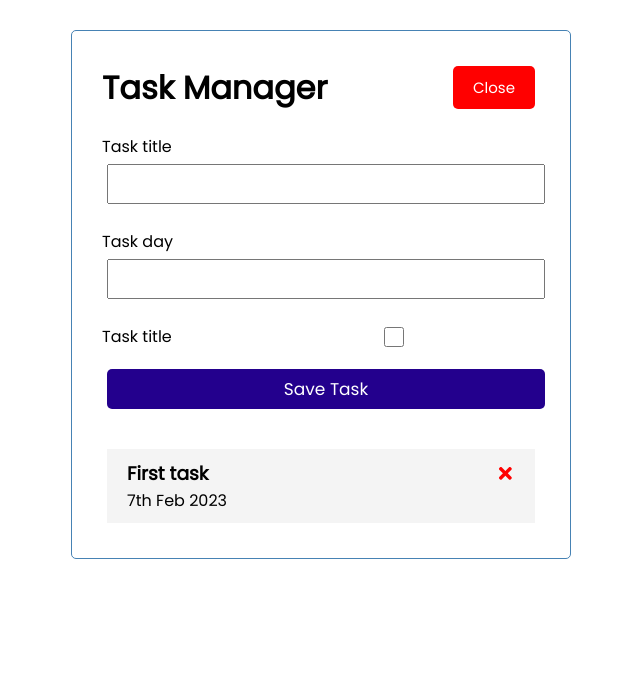
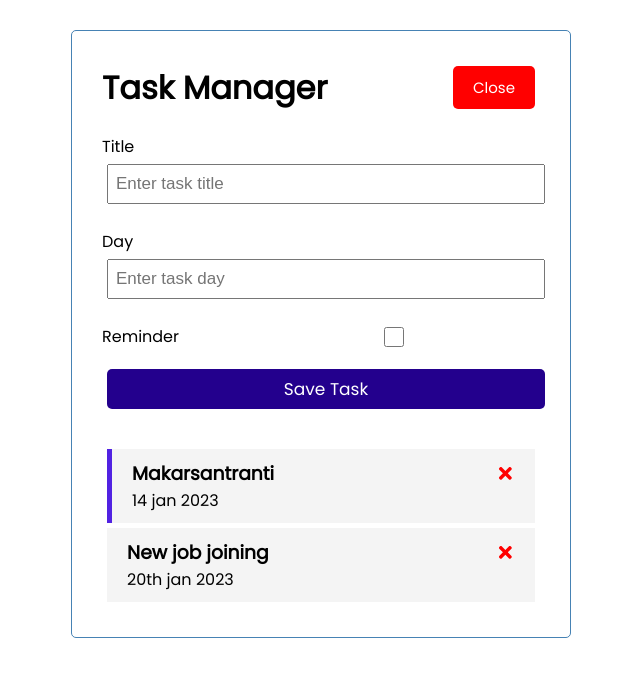
Before and after one commit to Miteshvaghela/react-task-manager, a React (Create React App) app: page / in a window 1280 px wide. Both pictures are taken after a click on the button "Open". Shown: the top 676 px of the page, without its empty margins (319-959 px from the left). Built offline with nearby package versions, Linux system fonts and the light colour scheme; data requests are answered from the project's data file.

Commit message:
new update

```diff
--- a/db.json
+++ b/db.json
@@ -1,9 +1,15 @@
 {
   "tasks": [
     {
-      "id": 1,
-      "title": "First task",
-      "day": "7th Feb 2023",
+      "id": 197,
+      "title": "Makarsantranti",
+      "day": "14 jan 2023",
+      "reminder": true
+    },
+    {
+      "id": 602,
+      "title": "New job joining ",
+      "day": "20th jan 2023",
       "reminder": false
     }
   ]
--- a/src/App.js
+++ b/src/App.js
@@ -1,21 +1,20 @@
-import {useState, useEffect} from 'react';
+import {React, useState, useEffect} from 'react';
 import './App.css';
 import Header from './components/Header';
-import AddForm from './components/AddForm';
+import TaskForm from './components/TaskForm';
 import Tasks from './components/Tasks';
-// https://github.com/Miteshvaghela/react-task-manager.git
 
 const App = ({}) => {
-  const [showAddForm, setShowAddFrom] = useState(false);
+
   const [tasks, setTasks] = useState([]);
 
   useEffect(() => {
-    const getAllTasks = async () =>{
-        const data = await fetchTasks();
-
-        setTasks(data);
+    const getAllTasks = async () => {
+        const allTasksData = await fetchTasks();
+        setTasks(allTasksData);
     }
     getAllTasks();
+
   }, []);
 
   const fetchTasks = async () => {
@@ -25,49 +24,33 @@ const App = ({}) => {
   }
 
   const fetchTask = async (id) => {
-    const task = await fetch(`http://localhost:8000/tasks/${id}`);
-    const res = await task.json();
+    const taskData = await fetch(`http://localhost:8000/tasks/${id}`);
+    const res = await taskData.json();
     return res;
   }
 
-  const onAddForm = () => {
-    setShowAddFrom(!showAddForm);
-  }
 
-  const onSaveTask = async (obj) => {
+  const [showForm, setShowForm] = useState(false);
+  const addTask = async (obj) => {
     const newTask = {
-      id : Math.floor(Math.random()*1000)+1,
+      id : Math.floor(Math.random() * 1000)+1,
       title : obj.title,
       day : obj.day,
       reminder : obj.reminder
     }
 
-    await fetch('http://localhost:8000/tasks',{
+    await fetch(`http://localhost:8000/tasks`, {
       method : 'post',
-      body : JSON.stringify(newTask),
       headers : {
-        'content-type':'application/json'
-      }
+        'content-type' : 'application/json'
+      },
+      body : JSON.stringify(newTask)
     });
+
     setTasks([...tasks, newTask]);
   }
-
-  const toggleMe = async (id) => {
-
-    const obj = await fetchTask(id);
-
-    obj.reminder = !obj.reminder;
-    console.log(obj);
-
-    await fetch(`http://localhost:8000/tasks/${id}`, {
-      method : 'put',
-      headers : {
-        'content-type':'application/json'
-      },
-      body: JSON.stringify(obj)
-    });
-
-    setTasks(tasks.map(task => (task.id == id)?{...task, reminder:!task.reminder}:task));
+  const showAddTaskForm = () => {
+    setShowForm(!showForm);
   }
 
   const deleteMe = async (id) => {
@@ -75,15 +58,32 @@ const App = ({}) => {
     await fetch(`http://localhost:8000/tasks/${id}`, {
       method : 'delete'
     })
+
     setTasks(tasks.filter(task => (task.id !== id)));
   }
 
+  const toggleMe = async (id) => {
+
+    const task = await fetchTask(id);
+    task.reminder = !task.reminder;
+
+    await fetch(`http://localhost:8000/tasks/${id}`, {
+      method : 'put',
+      headers : {
+        'content-type' : 'application/json'
+      },
+      body : JSON.stringify(task)
+    })
+
+
+    setTasks(tasks.map(task => (task.id === id)?{...task, reminder:!task.reminder}:task))
+  }
+
   return (
-
     <div className="container">
-      <Header title="Task Manager" onAddForm={onAddForm} showAddForm={showAddForm}/>
-      {showAddForm && <AddForm onSaveTask={onSaveTask} />}
-      <Tasks tasks={tasks} deleteMe={deleteMe} toggleMe={toggleMe}/>
+      <Header title="Task Manager" showForm={showForm} showAddTaskForm={showAddTaskForm}/>
+      {showForm && <TaskForm  addTask={addTask}/>}
+      <Tasks tasks={tasks} deleteMe={deleteMe} toggleMe={toggleMe} />
     </div>
   )
 }
--- a/src/components/AddForm.js
+++ /dev/null
@@ -1,45 +0,0 @@
-import {React, useState} from 'react';
-
-const AddForm = ({onSaveTask}) => {
-
-    const [title, setTitle] = useState('');
-    const [day, setDay] = useState('');
-    const [reminder, setReminder] = useState(false);
-
-    const saveMe = (e) => {
-        e.preventDefault();
-
-        if(!title.length){
-            alert('Please enter title');
-            return;
-        }
-
-        onSaveTask({title, day, reminder});
-
-        setTitle('');
-        setDay('');
-        setReminder(false);
-    }
-
-    return (
-        <form className="add-form" onSubmit={saveMe}>
-            <div className="form-control">
-                <label>Task title</label>
-                <input type="text" value={title} onChange={e => setTitle(e.target.value)} />
-            </div>
-            <div className="form-control">
-                <label>Task day</label>
-                <input type="text" value={day} onChange={e => setDay(e.target.value)}/>
-            </div>
-            <div className="form-control-check">
-                <label>Task title</label>
-                <input type="checkbox" checked={reminder} onChange={e => setReminder(e.currentTarget.checked)}/>
-            </div>
-            <div className="form-control">
-            <input type="submit" value="Save Task" className="btn btn-block" />
-            </div>
-        </form>
-    )
-}
-
-export default AddForm;
--- a/src/components/Button.js
+++ b/src/components/Button.js
@@ -1,8 +1,10 @@
-import React from 'react';
+import React from 'react'
 
-const Button = ({color, text, onAddForm}) => {
+const Button = ({text, color, showAddTaskForm}) => {
     return (
-        <button className="btn" onClick={onAddForm} style={{backgroundColor:color}}>{text}</button>
+        <button className="btn" style={{backgroundColor:color}} onClick={showAddTaskForm}>
+            {text}
+        </button>
     )
 }
 
--- a/src/components/Header.js
+++ b/src/components/Header.js
@@ -1,11 +1,11 @@
 import React from 'react';
 import Button from './Button';
 
-const Header = ({title, onAddForm, showAddForm}) => {
+const Header = ({title, showForm, showAddTaskForm}) => {
     return (
         <header className="header">
             <h1>{title}</h1>
-            <Button text={showAddForm?'Close':'Open'} color={showAddForm?'red':'darkblue'} onAddForm={onAddForm} />
+            <Button text={showForm?'Close':'Open'} color={showForm?'red':'darkblue'} showAddTaskForm={showAddTaskForm} />
         </header>
     )
 }
--- a/src/components/Task.js
+++ b/src/components/Task.js
@@ -3,8 +3,8 @@ import { FaTimes } from 'react-icons/fa';
 
 const Task = ({task, deleteMe, toggleMe}) => {
     return (
-        <div className={`task ${task.reminder?'reminder':''}`} onDoubleClick={e => toggleMe(task.id)}>
-            <h3>{task.title} <FaTimes style={{color:'red', cursor:'pointer'}} onClick={e => deleteMe(task.id)}/></h3>
+        <div className={`task ${task.reminder?'reminder':''}`} onDoubleClick={() => toggleMe(task.id)}>
+            <h3>{task.title} <FaTimes style={{color:'red', cursor:'pointer'}} onClick={() => deleteMe(task.id)}/></h3>
             <span>{task.day}</span>
         </div>
     )
--- /dev/null
+++ b/src/components/TaskForm.js
@@ -0,0 +1,43 @@
+import {React, useState} from 'react';
+
+const TaskForm = ({ addTask }) => {
+
+    const [title, setTitle] = useState('');
+    const [day, setDay] = useState('');
+    const [reminder, setReminder] = useState(false);
+
+    const saveTask = (e) => {
+        e.preventDefault();
+
+        if(!title.length) { alert('Please enter title'); return ;}
+
+        addTask({title, day, reminder});
+
+        setTitle('');
+        setDay('');
+        setReminder(false);
+    }
+
+
+    return (
+        <form className="add-form" onSubmit={saveTask}>
+            <div className="form-control">
+                <label>Title</label>
+                <input type="text" placeholder="Enter task title" value={title} onChange={e => setTitle(e.target.value)} />
+            </div>
+            <div className="form-control">
+                <label>Day</label>
+                <input type="text" placeholder="Enter task day" value={day} onChange={e => setDay(e.target.value)} />
+            </div>
+            <div className="form-control-check">
+                <label>Reminder</label>
+                <input type="checkbox" checked={reminder} onChange={e => setReminder(e.currentTarget.checked)} />
+            </div>
+            <div className="form-control">
+                <input type="submit" className="btn btn-block" value="Save Task" />
+            </div>
+        </form>
+    )
+}
+
+export default TaskForm;
--- a/src/components/Tasks.js
+++ b/src/components/Tasks.js
@@ -1,13 +1,12 @@
 import React from 'react';
 import Task from './Task';
 
-
-const Tasks = ({tasks, toggleMe, deleteMe}) => {
+const Tasks = ({tasks, deleteMe, toggleMe}) => {
     return (
         <>
-            {tasks.length ?
-                tasks.map(task => <Task task={task} key={task.id} deleteMe={deleteMe} toggleMe={toggleMe}/>)
-            : 'No tasks available'}
+        { tasks.length ?
+            tasks.map(task => <Task key={task.id} task={task} deleteMe={deleteMe} toggleMe={toggleMe}/>)
+        : 'No tasks available' }
         </>
     )
 }
```
